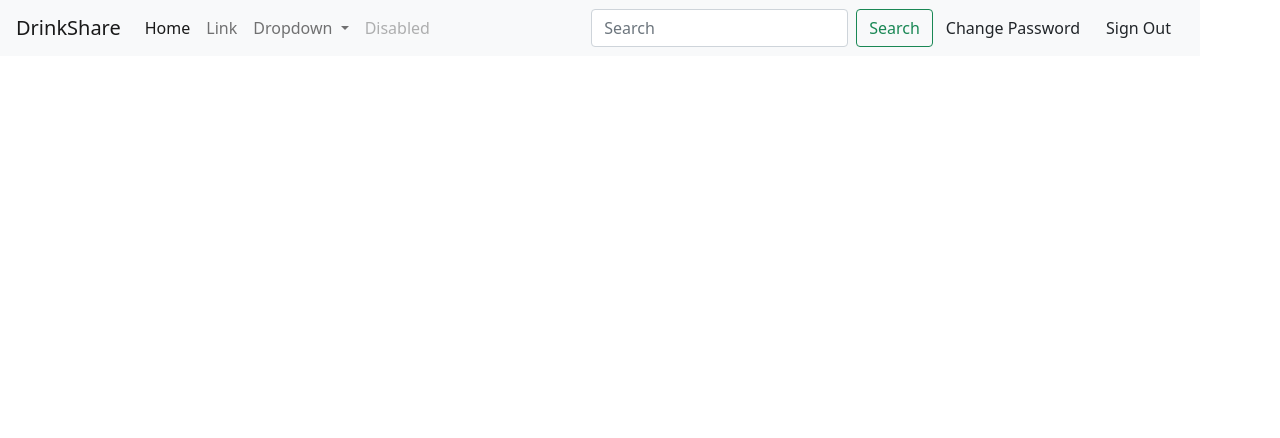
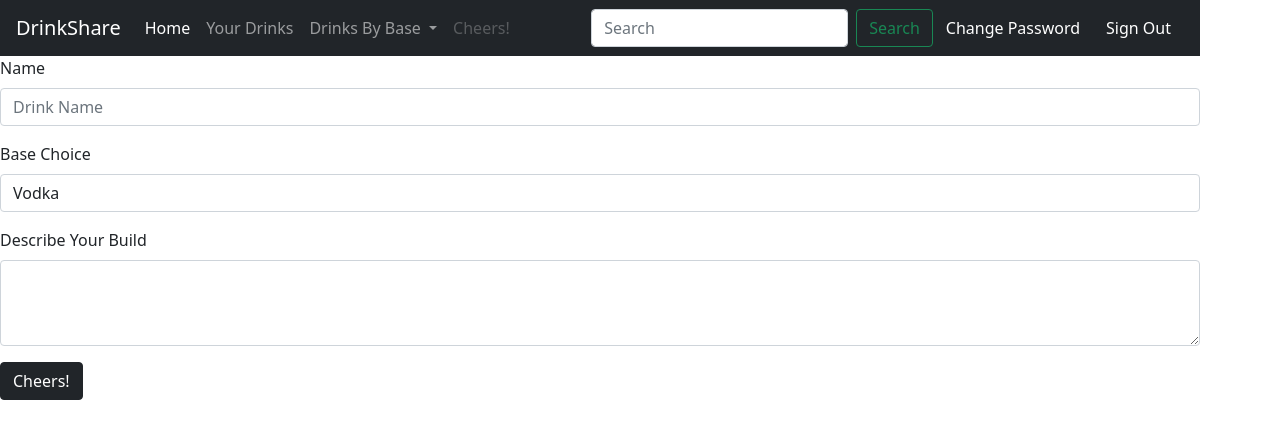
Before and after one commit to oksananikole17/drink-share-client, a website built with webpack: page index.html in a window 1280 px wide. Both pictures are taken after typing "name@example.com", "Sample123" into the empty fields and a click on the button "Sign In". Built offline with nearby package versions, Linux system fonts and the light colour scheme; files whose address does not match are found by name.

Commit message:
Able to Post Drink!

```diff
--- a/app/app.js
+++ b/app/app.js
@@ -4,6 +4,7 @@
 // use require without a reference to ensure a file is bundled
 // require('./example')
 const authEvents = require('./auth/events.js')
+const drinkEvents = require('./drinks/events.js')
 // const workoutEvents = require('./workouts/events.js')
 
 $(() => {
@@ -12,4 +13,6 @@ $(() => {
   $('#sign-in-form').on('submit', authEvents.onSignIn)
   $('#password-form').on('submit', authEvents.onChangePassword)
   $('#sign-out').on('click', authEvents.onSignOut)
+  $('#new-drink-form').hide()
+  $('#new-drink-form').on('submit', drinkEvents.onNewDrink)
 })
--- a/app/auth/ui.js
+++ b/app/auth/ui.js
@@ -24,6 +24,7 @@ const onSignInSuccess = function (response) {
   $('#sign-out').show()
   $('#home-page').show()
   $('#password').show()
+  $('#new-drink-form').show()
 
   store.user = response.user
 
--- a/app/drinks/api.js
+++ b/app/drinks/api.js
@@ -0,0 +1,19 @@
+'use strict'
+
+const store = require('../store.js')
+const config = require('./../config')
+
+const newDrink = function (data) {
+  return $.ajax({
+    method: 'POST',
+    url: config.apiUrl + '/drinks',
+    headers: {
+      Authorization: 'Bearer ' + store.user.token
+    },
+    data
+  })
+}
+
+module.exports = {
+  newDrink
+}
--- /dev/null
+++ b/app/drinks/events.js
@@ -0,0 +1,22 @@
+'use strict'
+
+const drinksApi = require('./api.js')
+const drinksUi = require('./ui.js').default
+const getFormFields = require('../../lib/get-form-fields.js')
+
+const onNewDrink = function (event) {
+  event.preventDefault()
+
+  // get data from form
+  const form = event.target
+  const data = getFormFields(form)
+
+  drinksApi
+    .newDrink(data)
+    .then((response) => drinksUi.onNewDrinkSuccess(response))
+    .catch(() => drinksUi.onNewDrinkFailure())
+}
+
+module.exports = {
+  onNewDrink
+}
--- /dev/null
+++ b/app/drinks/ui.js
@@ -0,0 +1,16 @@
+const store = require('../store.js')
+
+const onNewDrinkSuccess = function (response) {
+  $('form').trigger('reset')
+
+  store.drinks = response.drinks
+}
+
+const onNewDrinkFailure = function () {
+  $('form').trigger('reset')
+}
+
+export default {
+  onNewDrinkSuccess,
+  onNewDrinkFailure
+}
--- a/index.html
+++ b/index.html
@@ -41,7 +41,7 @@
         </form>
       </sec>
       <sec id="home-page">
-      <nav class="navbar navbar-expand-lg navbar-light bg-light">
+      <nav class="navbar navbar-expand-lg navbar-dark bg-dark">
         <a class="navbar-brand" href="#">DrinkShare</a>
         <button class="navbar-toggler" type="button" data-toggle="collapse" data-target="#navbarSupportedContent"
           aria-controls="navbarSupportedContent" aria-expanded="false" aria-label="Toggle navigation">
@@ -54,22 +54,25 @@
               <a class="nav-link" href="#">Home <span class="sr-only">(current)</span></a>
             </li>
             <li class="nav-item">
-              <a class="nav-link" href="#">Link</a>
+              <a class="nav-link" href="#">Your Drinks</a>
             </li>
             <li class="nav-item dropdown">
               <a class="nav-link dropdown-toggle" href="#" id="navbarDropdown" role="button" data-toggle="dropdown"
                 aria-haspopup="true" aria-expanded="false">
-                Dropdown
+                Drinks By Base
               </a>
               <div class="dropdown-menu" aria-labelledby="navbarDropdown">
-                <a class="dropdown-item" href="#">Action</a>
-                <a class="dropdown-item" href="#">Another action</a>
+                <a class="dropdown-item" href="#">Vodka</a>
+                <a class="dropdown-item" href="#">Gin</a>
+                <a class="dropdown-item" href="#">Mezcal/Tequila</a>
+                <a class="dropdown-item" href="#">Rum</a>
+                <a class="dropdown-item" href="#">Whiskey</a>
                 <div class="dropdown-divider"></div>
-                <a class="dropdown-item" href="#">Something else here</a>
+                <a class="dropdown-item" href="#">Liqueurs and Cordials</a>
               </div>
             </li>
             <li class="nav-item">
-              <a class="nav-link disabled" href="#">Disabled</a>
+              <a class="nav-link disabled" href="#">Cheers!</a>
             </li>
           </ul>
           <form class="form-inline my-2 my-lg-0">
@@ -77,7 +80,7 @@
             <button class="btn btn-outline-success my-2 my-sm-0" type="submit">Search</button>
           </form>
           <div id="password">
-            <button type="button" class="btn btn-outline-failure my-2 my-sm-0" data-bs-toggle="modal" data-bs-target="#exampleModal">
+            <button type="button" class="btn btn-outline-white my-2 my-sm-0 text-white" data-bs-toggle="modal" data-bs-target="#exampleModal">
               Change Password
             </button>
 
@@ -104,9 +107,31 @@
               </div>
             </div>
           </div>
-          <button id="sign-out" class="btn btn-outline-failure my-2 my-sm-0">Sign Out</button>
+          <button id="sign-out" class="btn btn-outline-white my-2 my-sm-0 text-white">Sign Out</button>
         </div>
       </nav>
     </sec>
+      <form id="new-drink-form">
+        <div class="form-group">
+          <label for="exampleFormControlInput1">Name</label>
+          <input name="drinks[name]" type="text" class="form-control" id="exampleFormControlInput1" placeholder="Drink Name">
+        </div>
+        <div class="form-group">
+          <label for="exampleFormControlSelect1">Base Choice</label>
+          <select class="form-control" id="exampleFormControlSelect1" name="drinks[base]" type="text">
+            <option>Vodka</option>
+            <option>Gin</option>
+            <option>Mezcal/Tequila</option>
+            <option>Rum</option>
+            <option>Whiskey</option>
+          </select>
+        </div>
+        <div class="form-group">
+          <label for="exampleFormControlTextarea1">Describe Your Build</label>
+          <textarea name="drinks[build]" type="text" class="form-control" id="exampleFormControlTextarea1" rows="3"></textarea>
+        </div>
+        <button type="submit" class="btn btn-dark">Cheers!</button>
+      </form>
+
     </body>
 </html>
```
